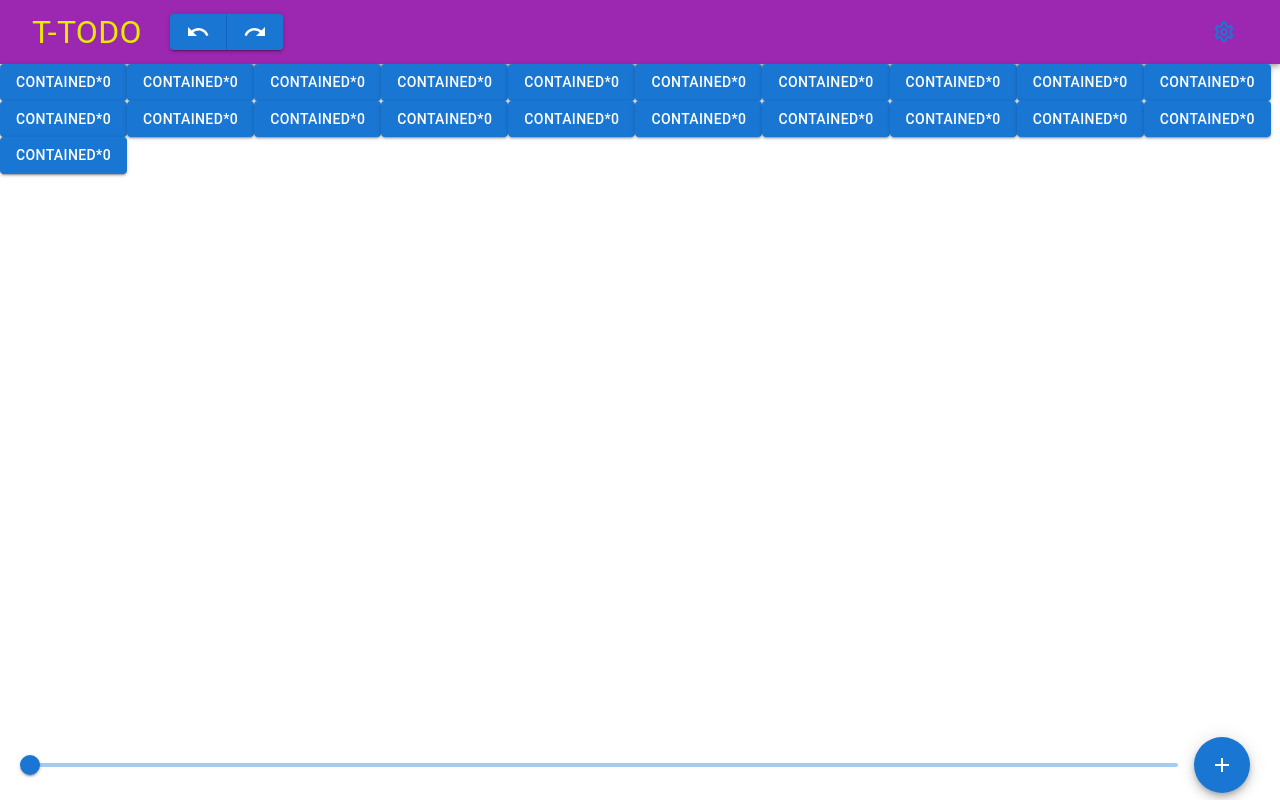
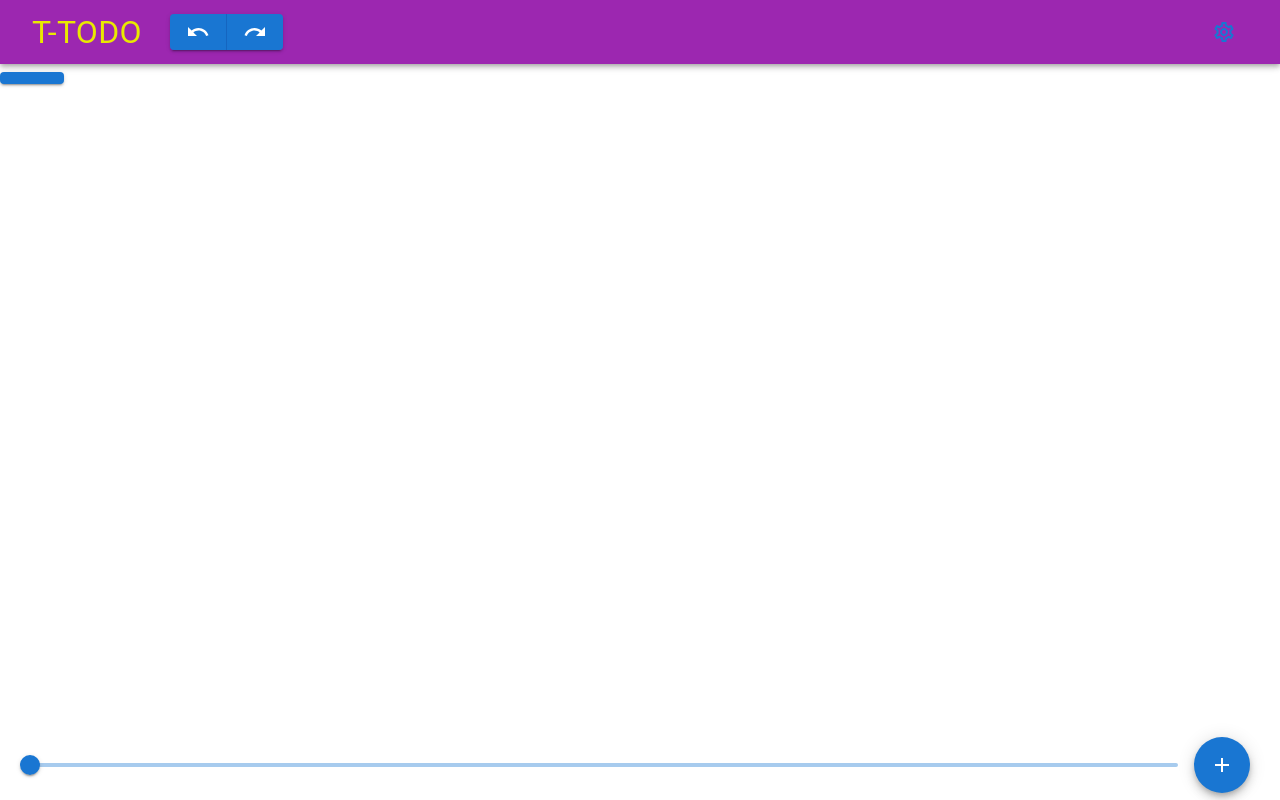
Before and after one commit to GodHexagon/to-do2, a React (Vite) app in the folder vite-project/: page / in a window 1280 px wide. Built offline with nearby package versions, Linux system fonts and the light colour scheme.

Commit message:
modified:   vite-project/src/App.tsx

```diff
--- a/vite-project/src/App.tsx
+++ b/vite-project/src/App.tsx
@@ -30,7 +30,7 @@ export const App = () => {
   const [add, setAdd] = useState(0);
 
   // Settingsを開くイベント
-  const [state, setState] = React.useState({
+  const [state, setState] = useState({
     top: false,
     left: false,
     bottom: false,
@@ -38,7 +38,8 @@ export const App = () => {
   });
   const toggleDrawer =
     (anchor: Anchor, open: boolean) =>
-    (event: React.KeyboardEvent | React.MouseEvent) => {
+    (event: React.KeyboardEvent | React.MouseEvent) =>
+  {
     if (
       event &&
       event.type === 'keydown' &&
@@ -46,10 +47,7 @@ export const App = () => {
         (event as React.KeyboardEvent).key === 'Tab' ||
         (event as React.KeyboardEvent).key === 'Shift'
       )
-      )
-      {
-        return;
-      }
+    ){ return; }
 
     setState({ ...state, [anchor]: open });
   };
@@ -129,28 +127,12 @@ export const App = () => {
         </Toolbar>
       </AppBar>
 
-      <Box sx={{ flex: 1 }}>
-        <Button variant="contained" onClick={() => setAdd(() => add + 1)}>Contained*{add}</Button>
-        <Button variant="contained" onClick={() => setAdd(() => add + 1)}>Contained*{add}</Button>
-        <Button variant="contained" onClick={() => setAdd(() => add + 1)}>Contained*{add}</Button>
-        <Button variant="contained" onClick={() => setAdd(() => add + 1)}>Contained*{add}</Button>
-        <Button variant="contained" onClick={() => setAdd(() => add + 1)}>Contained*{add}</Button>
-        <Button variant="contained" onClick={() => setAdd(() => add + 1)}>Contained*{add}</Button>
-        <Button variant="contained" onClick={() => setAdd(() => add + 1)}>Contained*{add}</Button>
-        <Button variant="contained" onClick={() => setAdd(() => add + 1)}>Contained*{add}</Button>
-        <Button variant="contained" onClick={() => setAdd(() => add + 1)}>Contained*{add}</Button>
-        <Button variant="contained" onClick={() => setAdd(() => add + 1)}>Contained*{add}</Button>
-        <Button variant="contained" onClick={() => setAdd(() => add + 1)}>Contained*{add}</Button>
-        <Button variant="contained" onClick={() => setAdd(() => add + 1)}>Contained*{add}</Button>
-        <Button variant="contained" onClick={() => setAdd(() => add + 1)}>Contained*{add}</Button>
-        <Button variant="contained" onClick={() => setAdd(() => add + 1)}>Contained*{add}</Button>
-        <Button variant="contained" onClick={() => setAdd(() => add + 1)}>Contained*{add}</Button>
-        <Button variant="contained" onClick={() => setAdd(() => add + 1)}>Contained*{add}</Button>
-        <Button variant="contained" onClick={() => setAdd(() => add + 1)}>Contained*{add}</Button>
-        <Button variant="contained" onClick={() => setAdd(() => add + 1)}>Contained*{add}</Button>
-        <Button variant="contained" onClick={() => setAdd(() => add + 1)}>Contained*{add}</Button>
-        <Button variant="contained" onClick={() => setAdd(() => add + 1)}>Contained*{add}</Button>
-        <Button variant="contained" onClick={() => setAdd(() => add + 1)}>Contained*{add}</Button>
+      <Box overflow="scroll" sx={{ flex: 1 }}>
+        <Grid container direction="column">
+          <Grid>
+            <Button variant='contained'></Button>
+          </Grid>
+        </Grid>
       </Box>
 
       <Stack paddingX="30px" direction="row" spacing={2} justifyContent="center" alignItems="center" sx={{ height: '70px' }}>
```
Lines whose indentation alone changed are shown as unchanged.
